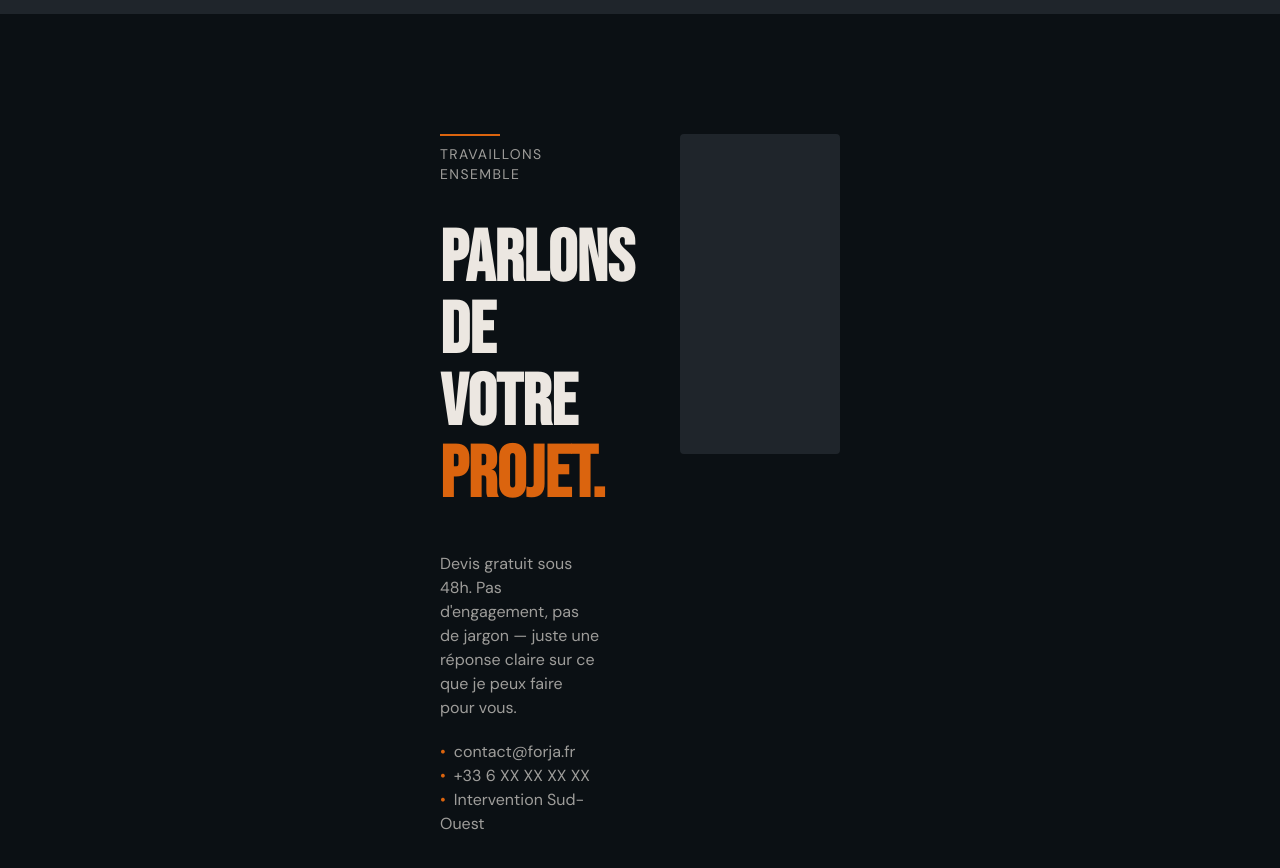
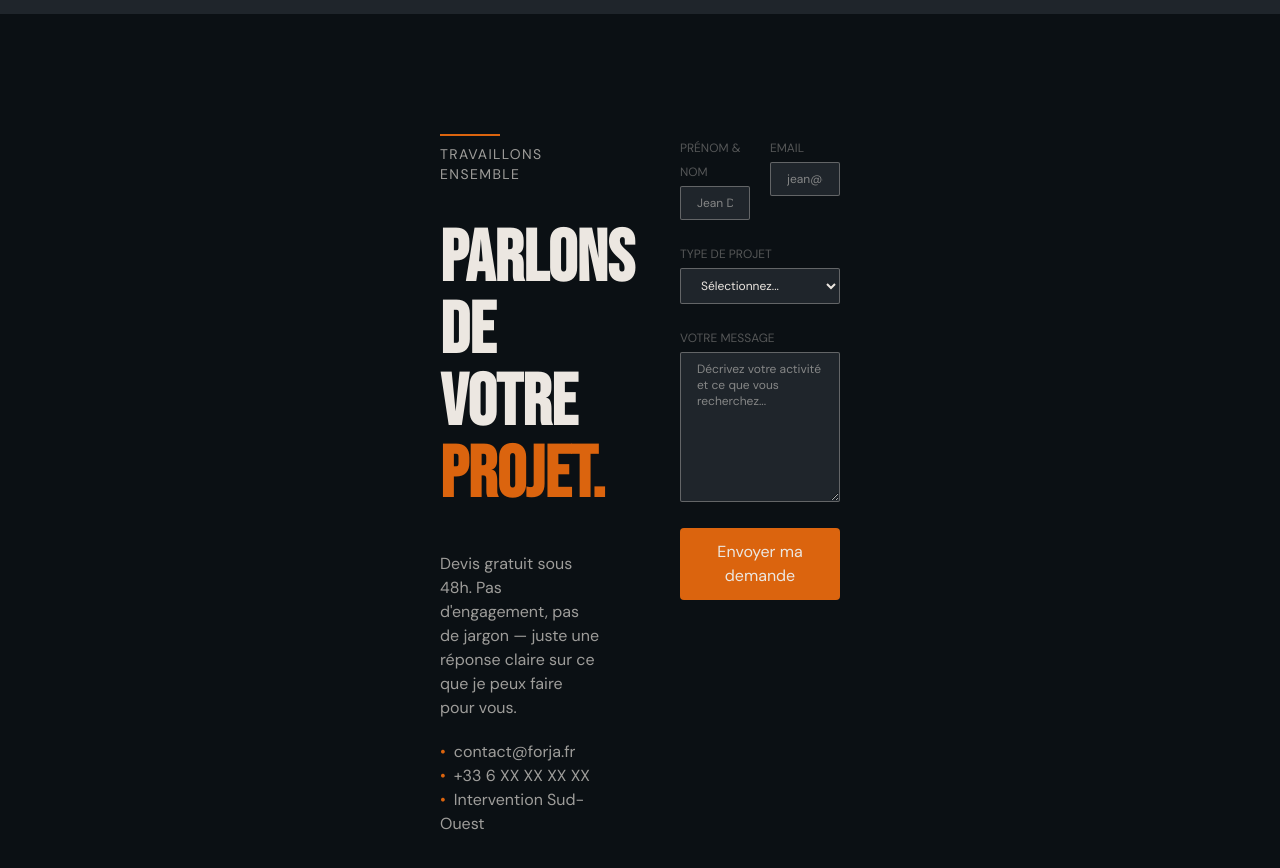
Before and after one commit to anthonyperret/site-vitrine, a Next.js app: page / in a window 1280 px wide. Shown: the part 5660-6528 px from the top of the page. Built offline with nearby package versions, Linux system fonts and the light colour scheme.

Commit message:
feat: ContactForm componennt

```diff
--- a/src/app/layout.tsx
+++ b/src/app/layout.tsx
@@ -17,7 +17,7 @@ const dmSans = DM_Sans({
 });
 
 export const metadata: Metadata = {
-  title: "Forja",
+  title: "FORJA - Agence Web",
   description: "Agence web sur-mesure pour artisans et commerçants",
 };
 
--- a/src/app/page.tsx
+++ b/src/app/page.tsx
@@ -1,6 +1,7 @@
 import ServicesGrid from "@/components/ServicesGrid";
 import SectionHeader from "@/components/SectionHeader";
 import ReviewsGrid from "@/components/ReviewsGrid";
+import ContactForm from "@/components/ContactForm";
 
 export default function Home() {
   return (
@@ -93,8 +94,7 @@ export default function Home() {
           </div>
 
           <div className="w-[50%] px-10">
-            <div className="bg-acier rounded-sm w-full h-80">
-            </div>
+            <ContactForm />
           </div>
 
         </div>
--- /dev/null
+++ b/src/components/ContactForm.tsx
@@ -0,0 +1,42 @@
+"use client";
+
+export default function ContactForm() {
+
+return (
+  <div>
+    <form action="POST" className="flex flex-col gap-5">
+
+      <div className="flex gap-5">
+        <div className="w-[50%]">
+          <label htmlFor="" className="text-ivoire/33 uppercase font-dm-sans text-xs">Prénom & Nom</label>
+          <input type="text" name="" id="" placeholder="Jean Dupont" className="mt-1 bg-acier text-ivoire w-full px-4 py-2 rounded-xs outline-none font-dm-sans text-xs border border-ivoire/33 focus:border-cuivre"/>
+        </div>
+        <div className="w-[50%]">
+          <label htmlFor="" className="text-ivoire/33 uppercase font-dm-sans text-xs">Email</label>
+          <input type="text" name="" id="" placeholder="jean@exemple.fr" className="mt-1 bg-acier text-ivoire w-full px-4 py-2 rounded-xs outline-none font-dm-sans text-xs border border-ivoire/33 focus:border-cuivre"/>
+        </div>
+      </div>
+
+      <div className="">
+        <label htmlFor="" className="text-ivoire/33 uppercase font-dm-sans text-xs">Type de projet</label>
+        <select name="" id="" className="w-full mt-1 bg-acier text-ivoire px-4 py-2 rounded-xs outline-none font-dm-sans text-xs border border-ivoire/33 focus:border-cuivre">
+          <option value="">Sélectionnez...</option>
+          <option value="">Site vitrine</option>
+          <option value="">Site one-page</option>
+          <option value="">Site e-commerce</option>
+          <option value="">Application web / mobile</option>
+          <option value="">Autre / Je ne sais pas encore</option>
+        </select>
+      </div>
+
+      <div>
+        <label htmlFor="" className="text-ivoire/33 uppercase font-dm-sans text-xs">Votre message</label>
+        <textarea name="" id="" placeholder="Décrivez votre activité et ce que vous recherchez..." className="w-full h-[150px] mt-1 bg-acier text-ivoire px-4 py-2 rounded-xs outline-none font-dm-sans text-xs border border-ivoire/33 focus:border-cuivre"></textarea>
+      </div>
+
+      <button className="bg-cuivre text-ivoire px-6 py-3 rounded-sm font-dm-sans">Envoyer ma demande</button>
+
+    </form>
+  </div>
+);
+}
```
